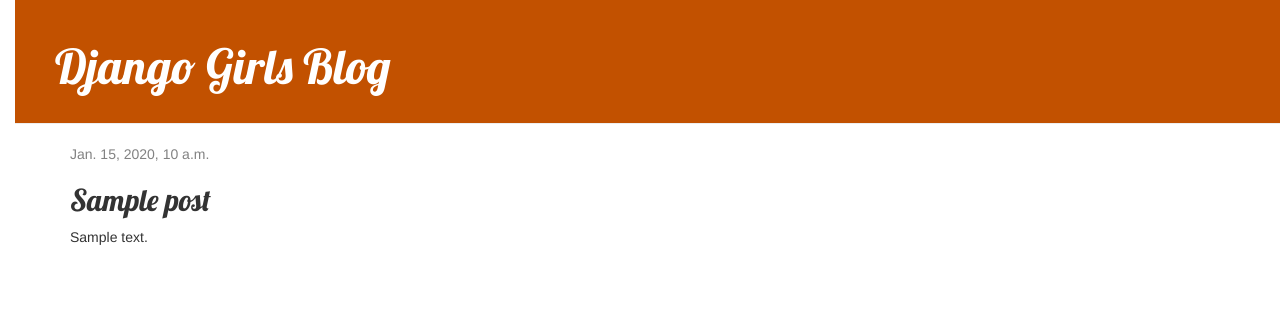
After one commit to kamei03/my-first-blog, a Django app: template blog/templates/blog/post_detail.html in a window 1280 px wide. The commit adds this page. Shown: the top 316 px of the page. Run offline with Django 3.2, Linux system fonts and the light colour scheme; the template is opened without the code that fills it: most values are stand-ins (such as "Sample title", 1, 10 or a date in 2020); some libraries are stand-ins or nearby versions.

Commit message:
Added view and template for detailed blog post as well as CSS for the site.

```diff
--- /dev/null
+++ b/blog/static/css/blog.css
@@ -0,0 +1,54 @@
+h1 a, h2 a {
+    color: #c25100;
+    font-family: "Lobster";
+}
+body {
+    padding-left: 15px;
+}
+
+.page-header {
+    background-color: #C25100;
+    margin-top: 0;
+    padding: 20px 20px 20px 40px;
+}
+
+.page-header h1, .page-header h1 a, .page-header h1 a:visited, .page-header h1 a:active {
+    color: #ffffff;
+    font-size: 36pt;
+    text-decoration: none;
+}
+
+.content {
+    margin-left: 40px;
+}
+
+h1, h2, h3, h4 {
+    font-family: 'Lobster', cursive;
+}
+
+.date {
+    color: #828282;
+}
+
+.save {
+    float: right;
+}
+
+.post-form textarea, .post-form input {
+    width: 100%;
+}
+
+.top-menu, .top-menu:hover, .top-menu:visited {
+    color: #ffffff;
+    float: right;
+    font-size: 26pt;
+    margin-right: 20px;
+}
+
+.post {
+    margin-bottom: 70px;
+}
+
+.post h2 a, .post h2 a:visited {
+    color: #000000;
+}
--- /dev/null
+++ b/blog/templates/blog/base.html
@@ -0,0 +1,26 @@
+{% load static %}
+<!DOCTYPE html>
+<html lang="ja">
+    <head>
+        <meta charset="utf-8">
+        <meta name="viewport" content="width=device-width, initial-scale=1">
+        <title>Django Girls blog</title>
+        <link rel="stylesheet" href="//maxcdn.bootstrapcdn.com/bootstrap/3.2.0/css/bootstrap.min.css">
+        <link rel="stylesheet" href="//maxcdn.bootstrapcdn.com/bootstrap/3.2.0/css/bootstrap-theme.min.css">
+        <link href="//fonts.googleapis.com/css?family=Lobster&subset=latin,latin-ext" rel="stylesheet" type="text/css">
+        <link rel="stylesheet" href="{% static 'css/blog.css' %}">
+    </head>
+    <body>
+        <div class="page-header">
+            <h1><a href="/">Django Girls Blog</a></h1>
+        </div>
+
+        <div class="content container">
+            <div class="row">
+                <div class="col-md-8">
+                    {% block content %}{% endblock %}
+                </div>
+            </div>
+        </div>
+    </body>
+</html>
--- /dev/null
+++ b/blog/templates/blog/post_detail.html
@@ -0,0 +1,13 @@
+{% extends "blog/base.html" %}
+
+{% block content %}
+    <div class="post">
+        {% if post.published_date %}
+            <div class="date">
+                {{ post.published_date }}
+            </div>
+        {% endif %}
+        <h2>{{ post.title }}</h2>
+        <p>{{ post.text | linebreaksbr }}</p>
+    </div>
+{% endblock %}
--- a/blog/urls.py
+++ b/blog/urls.py
@@ -1,6 +1,9 @@
 from django.urls import path
 from . import views
 
+app_name = "blog"
+
 urlpatterns = [
     path("", views.post_list, name="post_list"),
+    path("post/<int:pk>/", views.post_detail, name="post_detail"),
 ]
--- a/blog/views.py
+++ b/blog/views.py
@@ -1,7 +1,11 @@
-from django.shortcuts import render
+from django.shortcuts import render, get_object_or_404
 from django.utils import timezone
 from .models import Post
 
 def post_list(request):
     posts = Post.objects.filter(published_date__lte=timezone.now()).order_by("published_date")
     return render(request, "blog/post_list.html", {"posts":posts})
+
+def post_detail(request, pk):
+    post = get_object_or_404(Post,pk=pk)
+    return render(request, "blog/post_detail.html", {"post":post})
```
Also changed, not shown: blog/templates/blog/post_list.html (+12 -17 lines).
